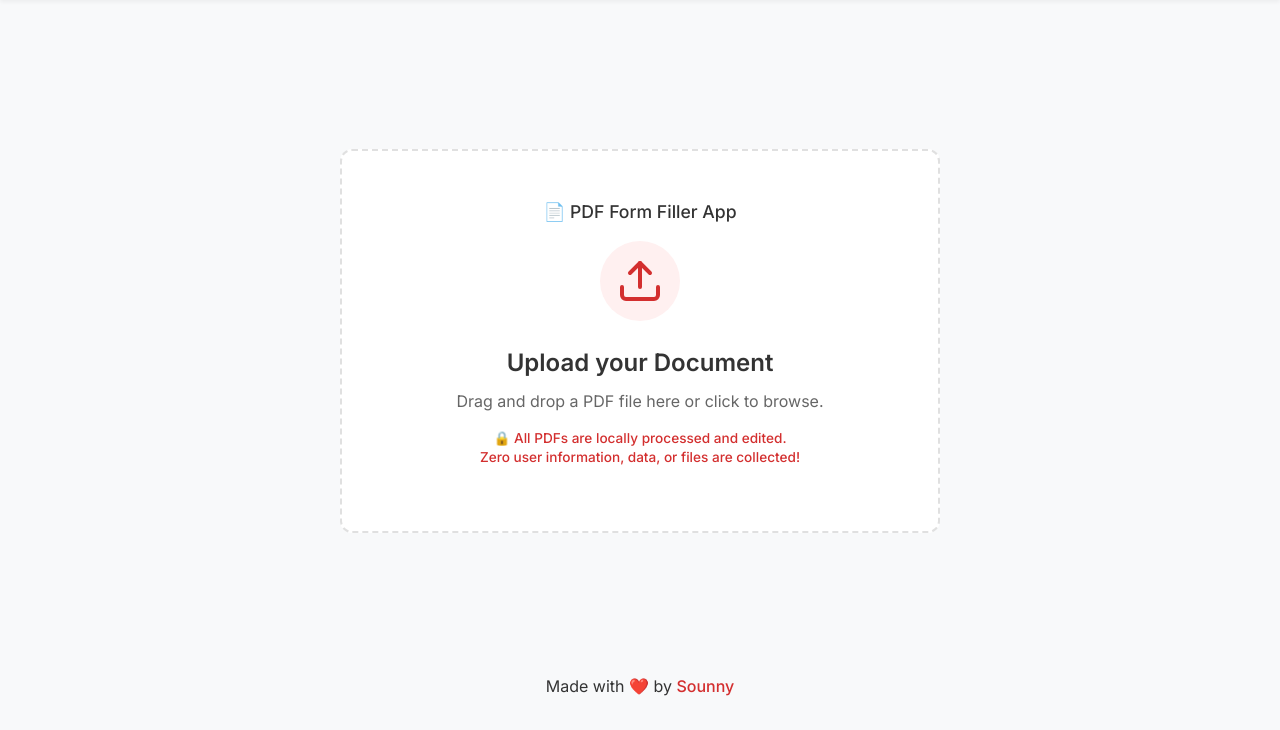
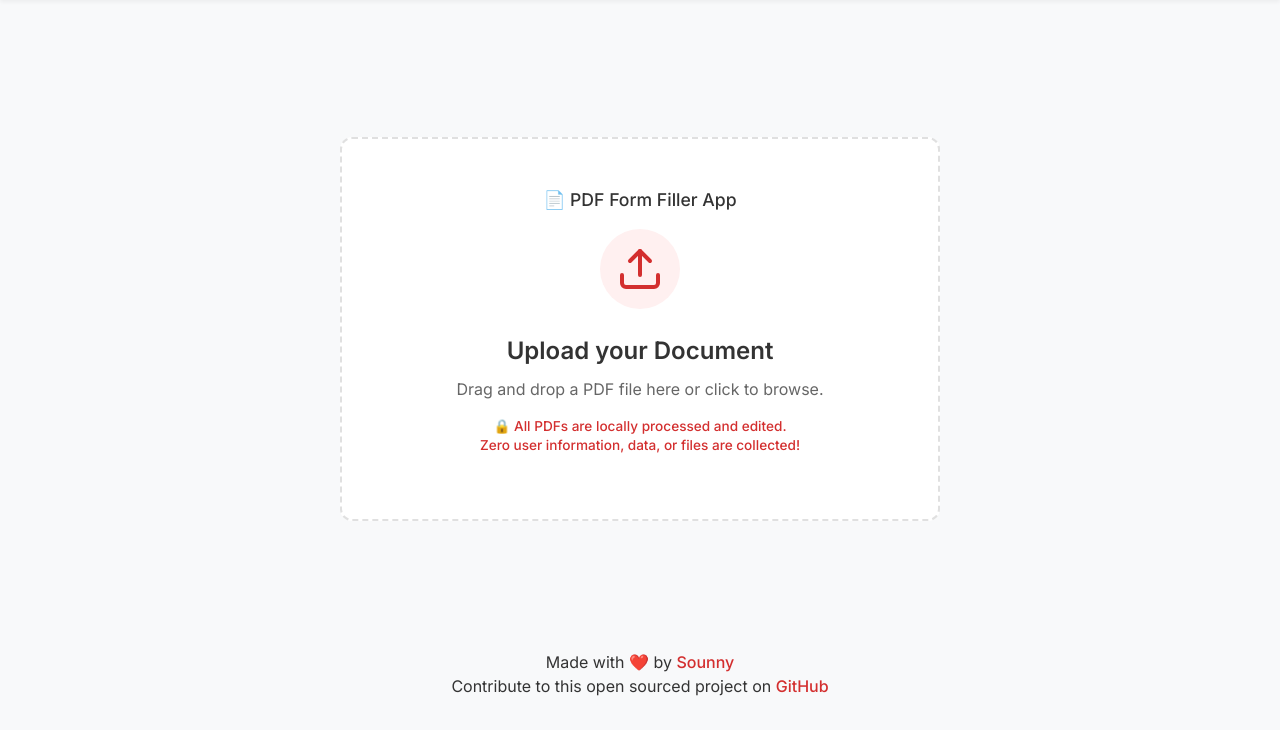
Before and after one commit to sounny/pdf, a plain HTML site: page index.html in a window 1280 px wide. Shown: the part 70-800 px from the top of the page. Drawn offline with Linux system fonts and the light colour scheme; a script that the page names is missing.

Commit message:
Add GitHub repository open source contribution link

```diff
--- a/index.html
+++ b/index.html
@@ -172,9 +172,11 @@
             </div>
         </div>
 
-        <p class="subtext" id="madeWithLove" style="margin-top: 1.5rem; text-align: center;">
+        <p class="subtext" id="madeWithLove" style="margin-top: 1.5rem; text-align: center; line-height: 1.5;">
             Made with ❤️ by <a href="https://sounny.github.io" target="_blank"
-                style="color: var(--primary-color); text-decoration: none; font-weight: 500;">Sounny</a>
+                style="color: var(--primary-color); text-decoration: none; font-weight: 500;">Sounny</a><br>
+            Contribute to this open sourced project on <a href="https://github.com/sounny/pdf" target="_blank"
+                style="color: var(--primary-color); text-decoration: none; font-weight: 500;">GitHub</a>
         </p>
 
         <div id="pdfContainer" class="pdf-container hidden">
```
